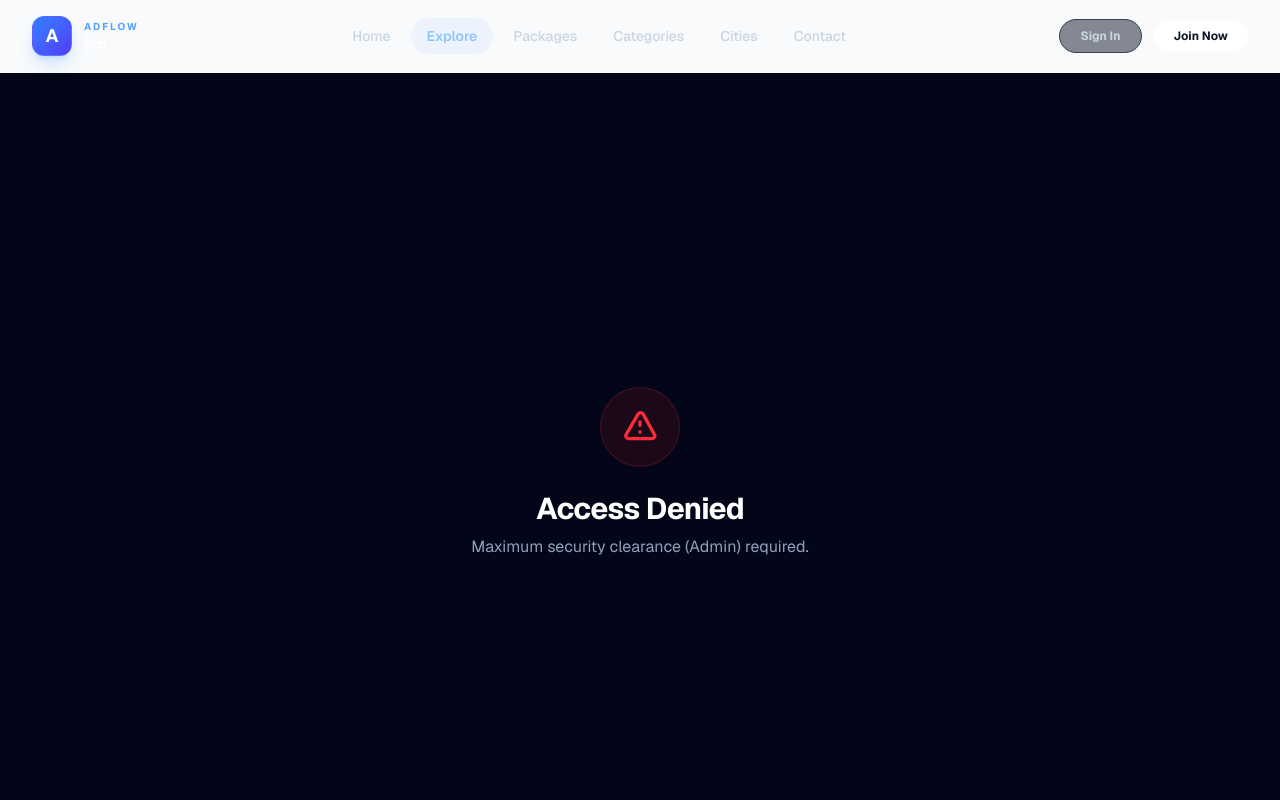
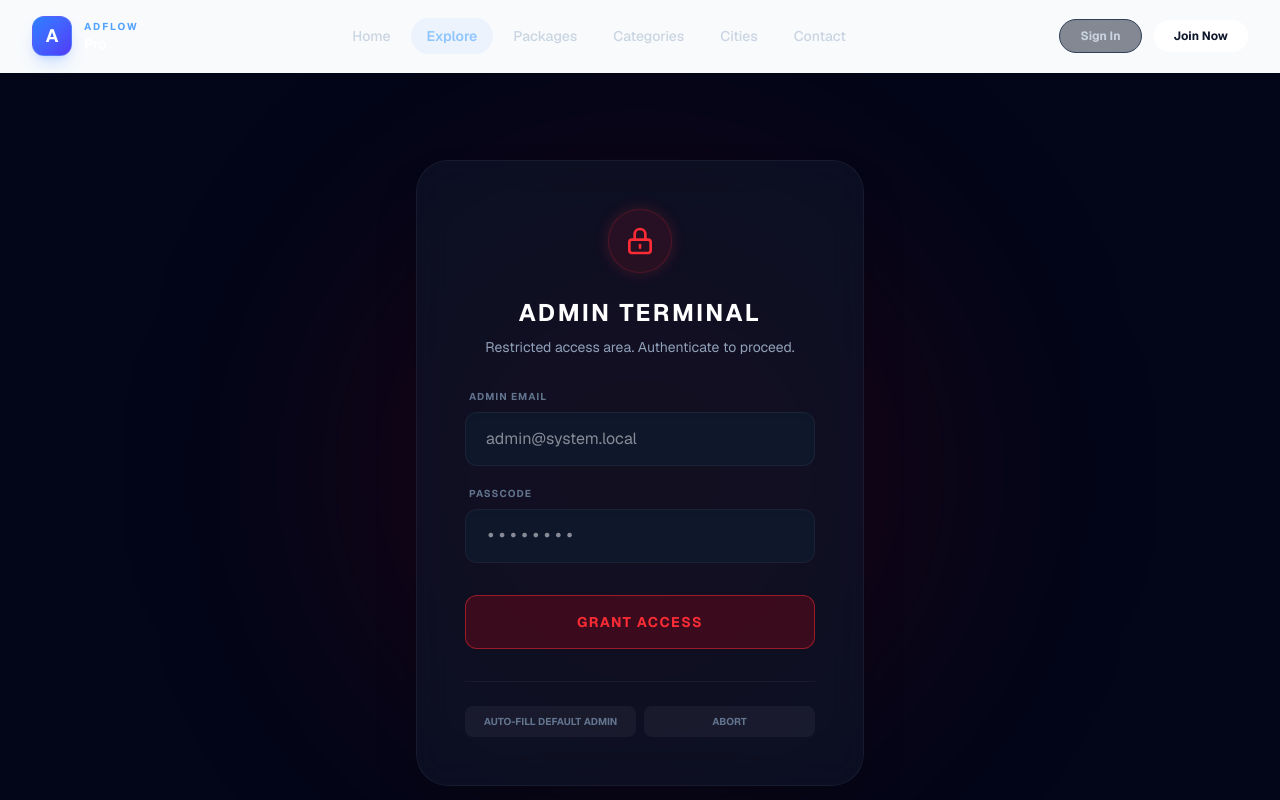
Before and after one commit to hifzaikraam71-cell/FA23-BCS-053-A, a Next.js app in the folder frontend/: page /admin in a window 1280 px wide. Shown: the top 800 px of the page. Built offline with nearby package versions, Linux system fonts and the light colour scheme.

Commit message:
feat(auth): implement premium admin terminal authentication gateway on admin dashboard

```diff
--- a/frontend/src/app/admin/page.tsx
+++ b/frontend/src/app/admin/page.tsx
@@ -24,11 +24,17 @@ interface Analytics {
 }
 
 export default function Admin() {
-  const { user } = useAuth();
+  const { user, login } = useAuth();
   const router = useRouter();
   const [ads, setAds] = useState<Ad[]>([]);
   const [analytics, setAnalytics] = useState<Analytics | null>(null);
   const [loading, setLoading] = useState(true);
+
+  // Admin Login states
+  const [email, setEmail] = useState('');
+  const [password, setPassword] = useState('');
+  const [authError, setAuthError] = useState('');
+  const [authLoading, setAuthLoading] = useState(false);
 
   useEffect(() => {
     if (user && user.role !== 'admin') {
@@ -80,16 +86,104 @@ export default function Admin() {
     }
   };
 
+  const handleAdminLogin = async (e: React.FormEvent) => {
+    e.preventDefault();
+    setAuthLoading(true);
+    setAuthError('');
+    try {
+      if (login) {
+        await login(email, password);
+      }
+    } catch (err: any) {
+      setAuthError(err.response?.data?.message || 'Invalid credentials');
+    } finally {
+      setAuthLoading(false);
+    }
+  };
+
   if (!user || user.role !== 'admin') {
     return (
-      <div className="min-h-screen bg-slate-950 flex flex-col items-center justify-center">
-        <div className="w-20 h-20 bg-red-500/10 rounded-full flex items-center justify-center mx-auto mb-6 border border-red-500/20">
-          <svg className="w-10 h-10 text-red-500" fill="none" viewBox="0 0 24 24" stroke="currentColor">
-            <path strokeLinecap="round" strokeLinejoin="round" strokeWidth={2} d="M12 9v2m0 4h.01m-6.938 4h13.856c1.54 0 2.502-1.667 1.732-2.5L13.732 4c-.77-.833-1.964-.833-2.732 0L3.732 16.5c-.77.833.192 2.5 1.732 2.5z" />
-          </svg>
+      <div className="min-h-screen bg-slate-950 flex flex-col items-center justify-center p-4 relative overflow-hidden">
+        {/* Background glow */}
+        <div className="absolute top-1/2 left-1/2 -translate-x-1/2 -translate-y-1/2 w-[600px] h-[600px] bg-red-600/10 rounded-full blur-[120px] pointer-events-none"></div>
+
+        <div className="glass-dark border border-white/10 rounded-[2rem] p-8 sm:p-12 w-full max-w-md relative z-10 shadow-2xl backdrop-blur-xl">
+          <div className="w-16 h-16 bg-red-500/10 rounded-full flex flex-col items-center justify-center mx-auto mb-6 border border-red-500/20 shadow-[0_0_15px_rgba(239,68,68,0.2)]">
+            <svg className="w-8 h-8 text-red-500" fill="none" viewBox="0 0 24 24" stroke="currentColor">
+              <path strokeLinecap="round" strokeLinejoin="round" strokeWidth={2} d="M12 15v2m-6 4h12a2 2 0 002-2v-6a2 2 0 00-2-2H6a2 2 0 00-2 2v6a2 2 0 002 2zm10-10V7a4 4 0 00-8 0v4h8z" />
+            </svg>
+          </div>
+
+          <div className="text-center mb-8">
+            <h1 className="text-2xl font-bold text-white tracking-widest uppercase">Admin Terminal</h1>
+            <p className="text-slate-400 mt-2 text-sm">Restricted access area. Authenticate to proceed.</p>
+          </div>
+
+          <form onSubmit={handleAdminLogin} className="space-y-5">
+            <div>
+              <label className="block text-[10px] font-bold text-slate-500 mb-2 uppercase tracking-widest ml-1">Admin Email</label>
+              <input
+                type="email"
+                value={email}
+                onChange={(e) => setEmail(e.target.value)}
+                required
+                className="w-full bg-slate-900 border border-white/5 text-white px-5 py-3.5 rounded-xl focus:border-red-500/50 focus:ring-1 focus:ring-red-500/50 transition-all outline-none shadow-inner"
+                placeholder="admin@system.local"
+              />
+            </div>
+            <div>
+              <label className="block text-[10px] font-bold text-slate-500 mb-2 uppercase tracking-widest ml-1">Passcode</label>
+              <input
+                type="password"
+                value={password}
+                onChange={(e) => setPassword(e.target.value)}
+                required
+                className="w-full bg-slate-900 border border-white/5 text-white px-5 py-3.5 rounded-xl focus:border-red-500/50 focus:ring-1 focus:ring-red-500/50 transition-all outline-none shadow-inner tracking-widest font-mono"
+                placeholder="••••••••"
+              />
+            </div>
+
+            {authError && (
+              <div className="p-3 mt-2 rounded bg-red-500/10 border border-red-500/30 text-red-400 text-xs text-center font-semibold">
+                [ ERROR: {authError} ]
+              </div>
+            )}
+
+            <button
+              type="submit"
+              disabled={authLoading}
+              className="w-full bg-red-600/20 border border-red-500/50 text-red-500 hover:bg-red-500 hover:text-white py-4 px-4 rounded-xl font-bold transition-all mt-8 uppercase tracking-widest text-sm flex items-center justify-center gap-2"
+            >
+              {authLoading ? (
+                <>
+                  <span className="w-4 h-4 border-2 border-red-500 border-t-white rounded-full animate-spin"></span>
+                  Authenticating...
+                </>
+              ) : (
+                'Grant Access'
+              )}
+            </button>
+          </form>
+
+          {user && user.role !== 'admin' && (
+             <p className="mt-6 text-center text-xs text-slate-500">
+               Note: Currently logged in user ({user.username}) lacks clearance.
+             </p>
+          )}
+
+          <div className="mt-8 pt-6 border-t border-white/5 flex gap-2 w-full">
+            <button
+               type="button"
+               onClick={() => { setEmail('admin@adflow.com'); setPassword('admin123'); }}
+               className="flex-1 text-[10px] uppercase font-bold text-slate-500 hover:text-white transition-colors bg-white/5 py-2 rounded-lg"
+            >
+               Auto-fill Default Admin
+            </button>
+            <Link href="/" className="flex-1 text-[10px] uppercase font-bold text-slate-500 hover:text-white transition-colors text-center bg-white/5 py-2 rounded-lg flex items-center justify-center">
+               Abort
+            </Link>
+          </div>
         </div>
-        <h1 className="text-3xl font-bold text-white tracking-tight">Access Denied</h1>
-        <p className="text-slate-400 mt-2">Maximum security clearance (Admin) required.</p>
       </div>
     );
   }
```
